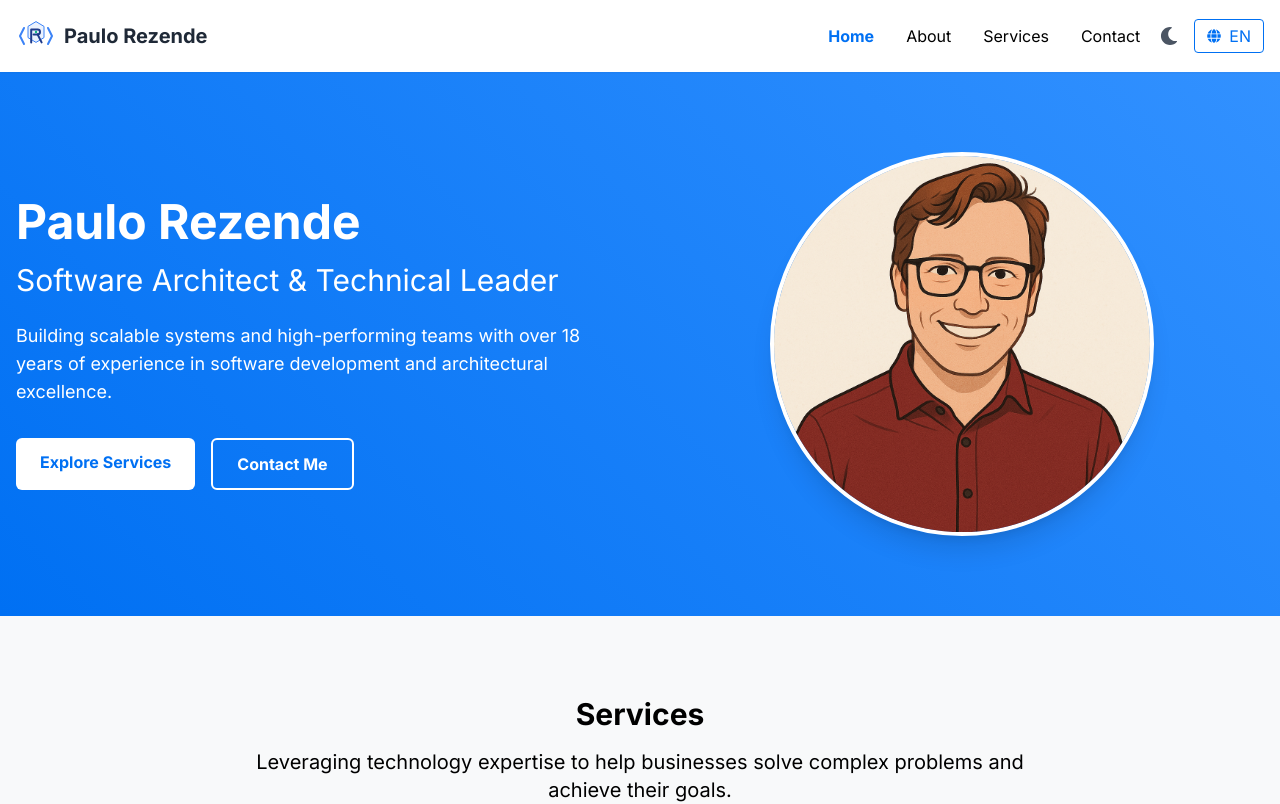
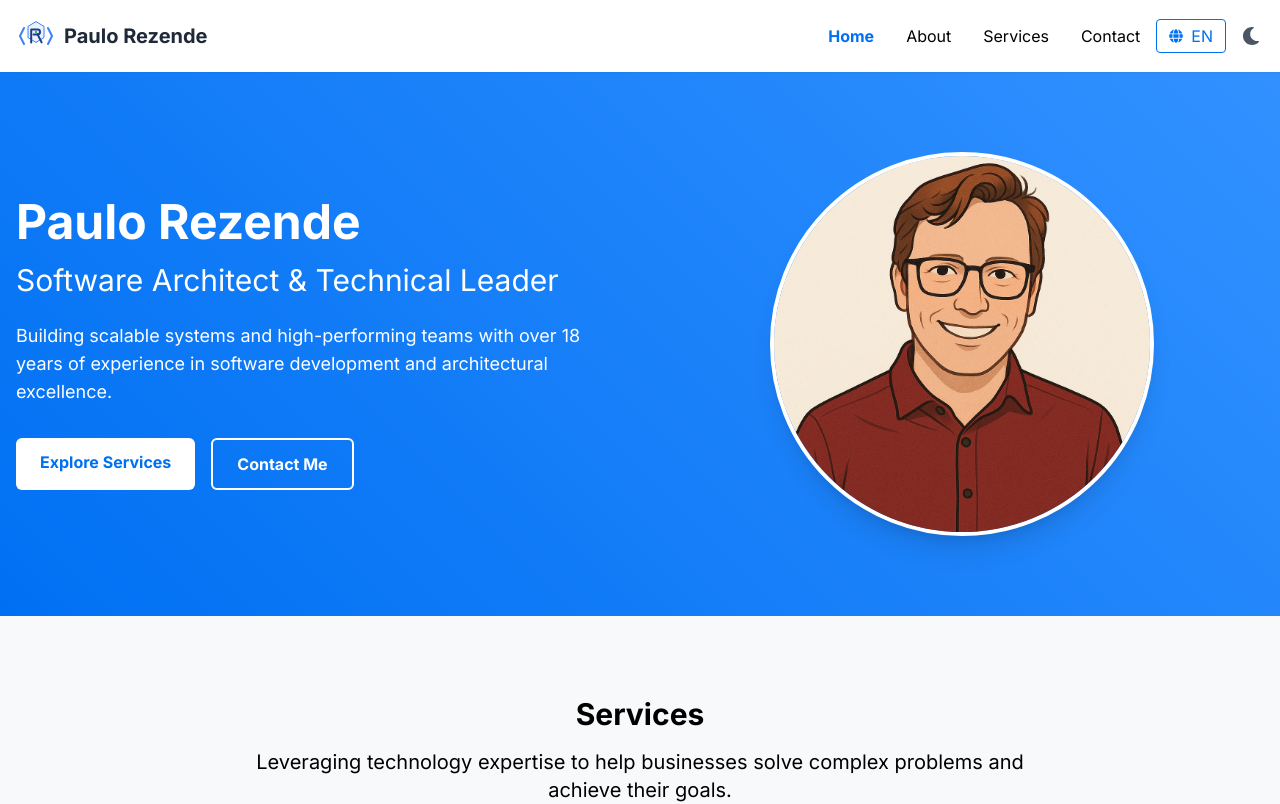
Before and after one commit to plopesrezende/profile, a Next.js app: page / in a window 1280 px wide. Shown: the top 804 px of the page. Built offline with nearby package versions, Linux system fonts and the light colour scheme.

Commit message:
refactor layout and header components for improved theme toggle functionality

```diff
--- a/components/Header.tsx
+++ b/components/Header.tsx
@@ -1,16 +1,14 @@
 'use client'
 
-import { useState } from 'react'
-import { usePathname } from 'next/navigation'
-import { FaBars, FaTimes } from 'react-icons/fa'
-import Link from 'next/link'
-import LanguageToggle from './LanguageToggle'
-import ThemeToggle from './ThemeToggle'
 import { useLanguage } from '@/contexts/LanguageContext'
 import { translations } from '@/translations'
-import Logo from './Logo'
-import ArchitectLogo from './ArchitectLogo'
+import Link from 'next/link'
+import { usePathname } from 'next/navigation'
+import { useState } from 'react'
+import { FaBars, FaTimes } from 'react-icons/fa'
+import LanguageToggle from './LanguageToggle'
 import TechLogo from './TechLogo'
+import ThemeToggle from './ThemeToggle'
 
 export default function Header() {
   const [isMenuOpen, setIsMenuOpen] = useState(false)
@@ -51,15 +49,15 @@ export default function Header() {
               ))}
             </ul>
             <div className="flex items-center space-x-3">
+              <LanguageToggle />
               <ThemeToggle />
-              <LanguageToggle />
             </div>
           </nav>
 
           {/* Mobile Menu Button */}
           <div className="md:hidden flex items-center">
+            <LanguageToggle isMobile={true} />
             <ThemeToggle isMobile={true} />
-            <LanguageToggle isMobile={true} />
             <button
               className="ml-4 text-2xl"
               onClick={() => setIsMenuOpen(!isMenuOpen)}
--- a/components/ThemeToggle.tsx
+++ b/components/ThemeToggle.tsx
@@ -10,7 +10,7 @@ interface ThemeToggleProps {
 
 export default function ThemeToggle({ isMobile = false }: ThemeToggleProps) {
   const [mounted, setMounted] = useState(false)
-  const { theme, setTheme } = useTheme()
+  const { resolvedTheme, setTheme } = useTheme()
 
   // Avoid hydration mismatch by rendering after mount
   useEffect(() => {
@@ -20,16 +20,16 @@ export default function ThemeToggle({ isMobile = false }: ThemeToggleProps) {
   if (!mounted) return null
 
   const toggleTheme = () => {
-    setTheme(theme === 'dark' ? 'light' : 'dark')
+    setTheme(resolvedTheme === 'dark' ? 'light' : 'dark')
   }
 
   return (
     <button
       onClick={toggleTheme}
       className={`${isMobile ? 'text-xl' : 'text-lg'} p-1 rounded-full hover:bg-gray-100 dark:hover:bg-gray-800 transition-colors`}
-      aria-label={theme === 'dark' ? 'Switch to light theme' : 'Switch to dark theme'}
+      aria-label={resolvedTheme === 'dark' ? 'Switch to light theme' : 'Switch to dark theme'}
     >
-      {theme === 'dark' ? <FaSun className="text-yellow-400" /> : <FaMoon className="text-gray-600" />}
+      {resolvedTheme === 'dark' ? <FaSun className="text-yellow-400" /> : <FaMoon className="text-gray-600" />}
     </button>
   )
 }
```
Also changed, not shown: app/layout.tsx (+5 -5 lines).
